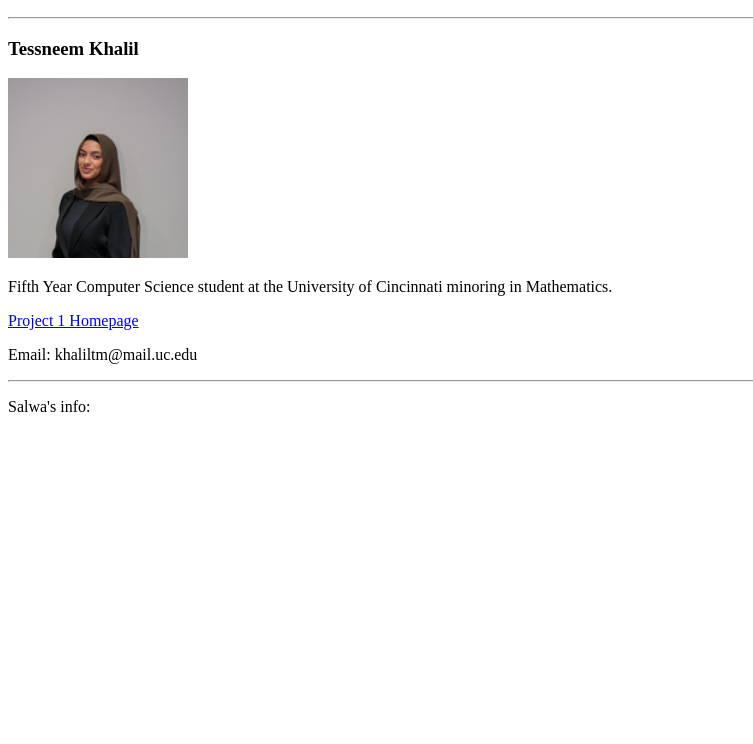
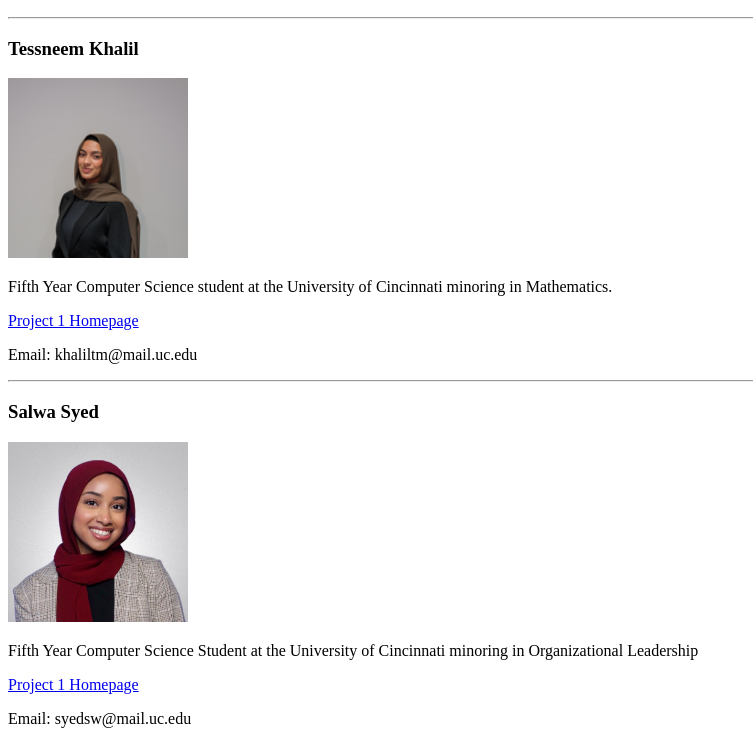
Before and after one commit to waph-uc-sm26-team14/waph-uc-sm26-team14.github.io, a plain HTML site: page index.html in a window 1280 px wide. Shown: the part 110-854 px from the top of the page, without its empty margins (0-753 px from the left). Before the commit the page ends 800 px from the top, so only its background shows below. Drawn offline with Linux system fonts and the light colour scheme.

Commit message:
Update index.html

```diff
--- a/index.html
+++ b/index.html
@@ -28,7 +28,15 @@ Fifth Year Computer Science student at the University of Cincinnati minoring in
 
 <hr>
 
-<p>Salwa's info:</p>
+<h3>Salwa Syed</h3>
+<img src="Syed_Salwa.jpg" width="180" alt="Salwa Syed">
+<p>
+Fifth Year Computer Science Student at the University of Cincinnati minoring in Organizational Leadership
+</p>
+<p>
+<a href="https://salwasyedd.github.io/">Project 1 Homepage</a>
+</p>
+<p>Email: syedsw@mail.uc.edu</p>
 
 </body>
 </html>
```
